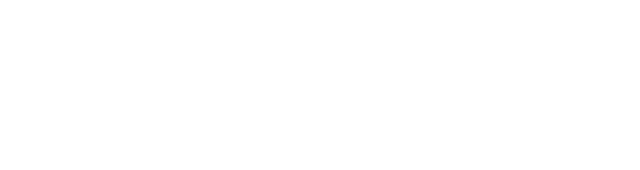
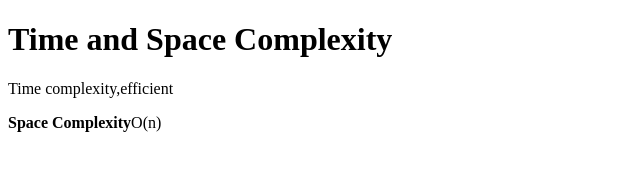
Before and after one commit to acciojob/time-and-space-complexity-anil1503, a website: page main.html in a window 1280 px wide. Shown: the whole page, without its empty margins (0-640 px from the left). Drawn offline with Linux system fonts and the light colour scheme.

Commit message:
created a submission

```diff
--- a/main.html
+++ b/main.html
@@ -8,6 +8,12 @@
 
 <body>
 	<!-- the entire body must be written by student -->
+	<!-- heading tag -->
+	<h1>Time and Space Complexity</h1>
+<!-- paragrph tag-->
+	<p>Time complexity,efficient</p>
+	<!-- paragrph tag 2-->
+	<p><b>Space Complexity</b>O(n)</p>
     <script type="text/javascript" src="./script.js">
 </script>
 
```
